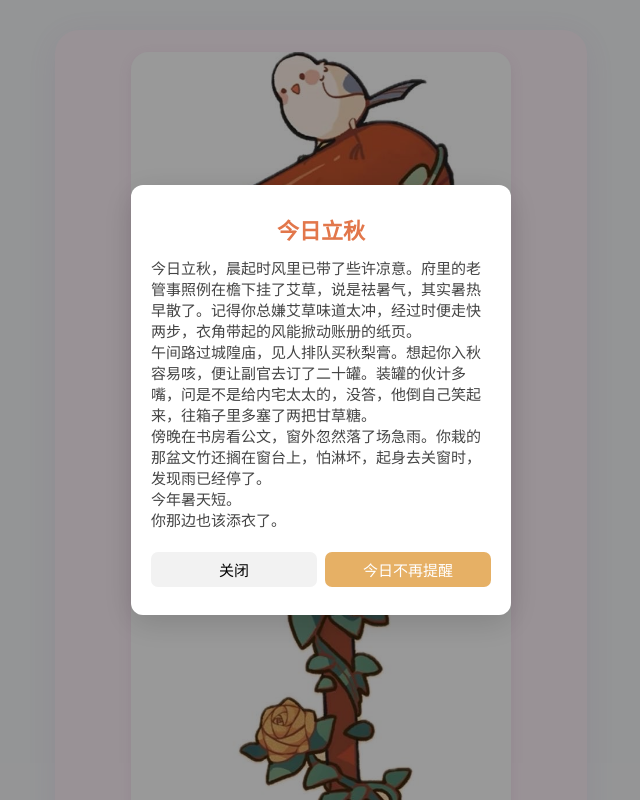
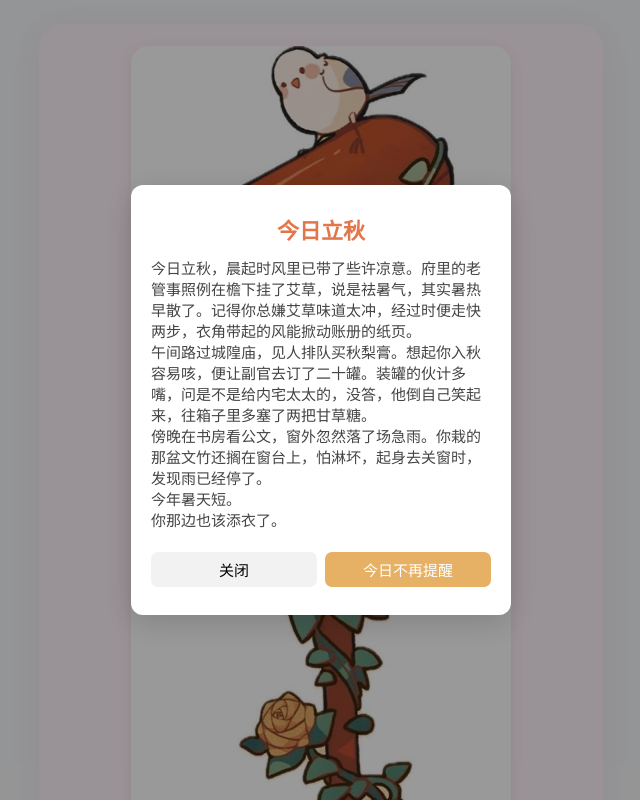
Before and after one commit to jimi430/gushiye-letterbox, a plain HTML site: page index.html in a window 1280 px wide. Shown: the top 800 px of the page, without its empty margins (319-959 px from the left). Drawn offline with Linux system fonts and the light colour scheme.

Commit message:
Update style.css

```diff
--- a/style.css
+++ b/style.css
@@ -6,12 +6,12 @@ body {
 }
 .mailbox-container {
   background: #fff3fa;
-  max-width: 500px;        /* 建议500-700都行，看你喜好 */
-  width: 90vw;             /* 90%视口宽度，手机上更宽敞 */
-  margin: 30px auto 0 auto;
+  max-width: 540px;      /* PC上最大宽度 */
+  width: 96vw;           /* 手机上自动拉伸 */
+  margin: 24px auto 0 auto;
   border-radius: 24px;
   box-shadow: 0 6px 30px 0 rgba(144,89,193,0.09);
-  padding: 22px 16px 38px 16px;  /* 两侧padding缩小点 */
+  padding: 22px 12px 38px 12px;
   text-align: center;
 }
 .mailbox-img {
```
